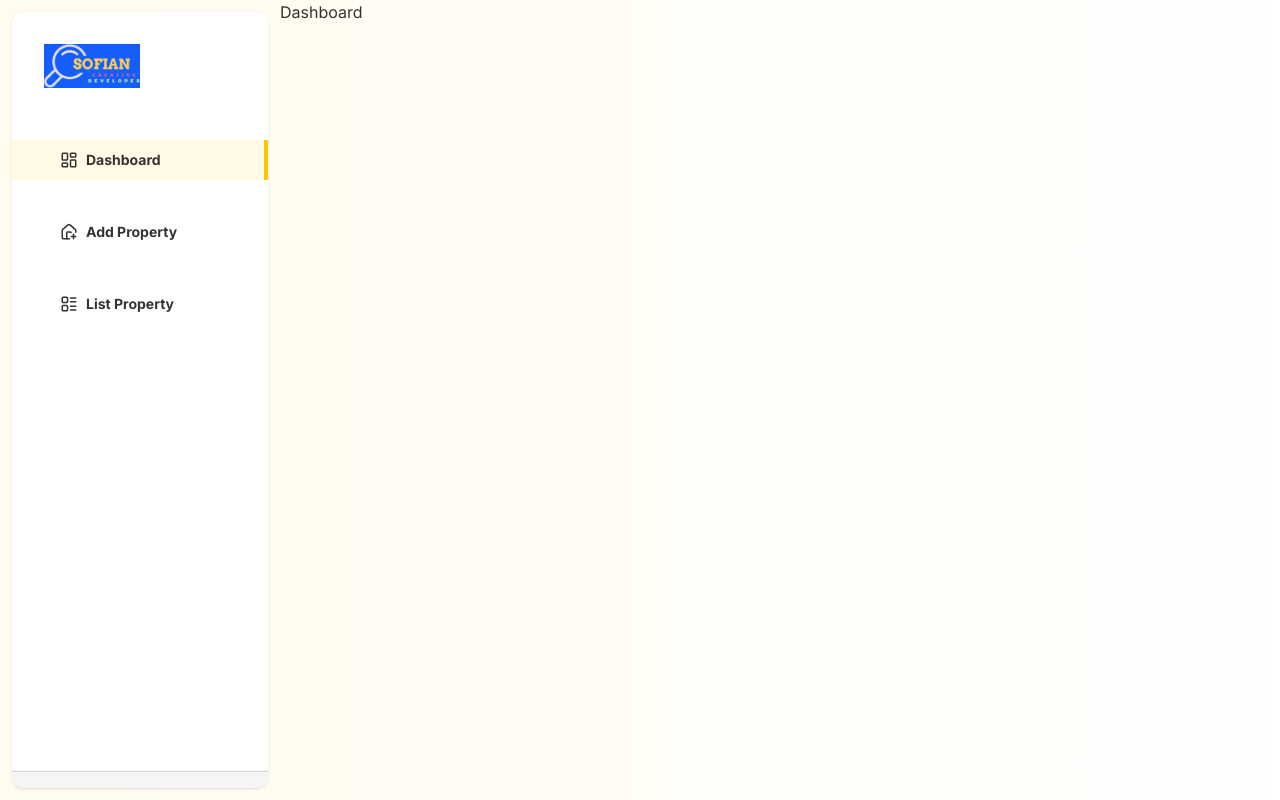
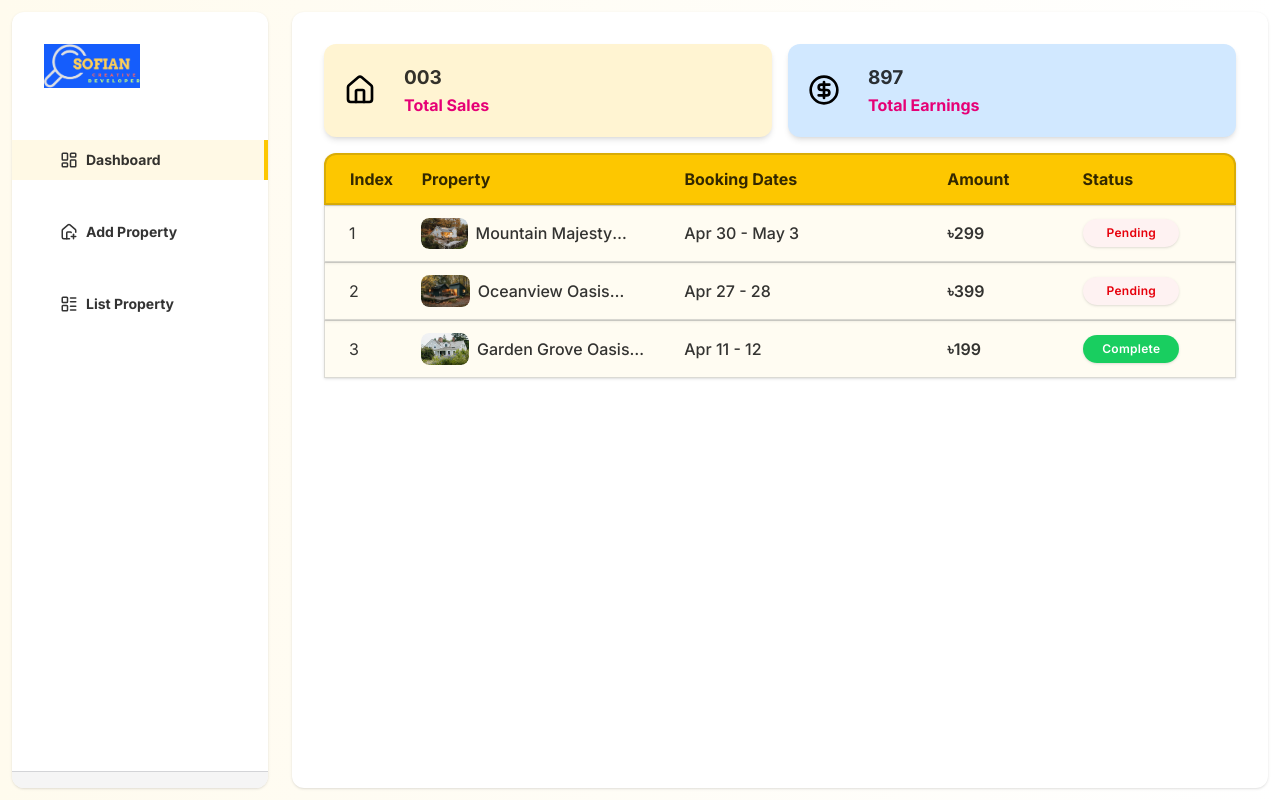
Before and after one commit to marleyDip/React-Modern-Real-Estate-App-Context-API-Tailwind-CSS, a React (Vite) app in the folder client/: page /owner in a window 1280 px wide. Built offline with nearby package versions, Linux system fonts and the light colour scheme; no server answers.

Commit message:
Dashboard update

```diff
--- a/client/src/assets/data.js
+++ b/client/src/assets/data.js
@@ -327,7 +327,7 @@
     property: dummyProperties[1],
     agency: dummyAgencyData,
     checkInDate: "2025-04-30T00:00:00.000Z",
-    checkOutDate: "2025-05-01T00:00:00.000Z",
+    checkOutDate: "2025-05-03T00:00:00.000Z",
     totalPrice: 299,
     guests: 4,
     status: "pending",
--- a/client/src/pages/owner/Dashboard.jsx
+++ b/client/src/pages/owner/Dashboard.jsx
@@ -1,7 +1,178 @@
-import React from "react";
+import { useEffect, useState } from "react";
+import { useAppContext } from "../../context/AppsContext";
+import { assets, dummyDashboardData } from "../../assets/data";
 
 const Dashboard = () => {
-  return <div>Dashboard</div>;
+  const { user, currency } = useAppContext();
+
+  const [dashboardData, setDashboardData] = useState({
+    bookings: [],
+    totalBookings: 0,
+    totalRevenue: 0,
+  });
+
+  const getDashboardData = async () => {
+    setDashboardData(dummyDashboardData);
+  };
+
+  useEffect(() => {
+    getDashboardData();
+  }, [user]);
+
+  const formatBookingDate = (checkInDate, checkOutDate) => {
+    const checkIn = new Date(checkInDate);
+    const checkOut = new Date(checkOutDate);
+
+    const options = { day: "numeric", month: "short" };
+
+    const checkInFormatted = checkIn.toLocaleDateString("en-US", options);
+
+    const checkOutFormatted =
+      checkIn.getMonth() === checkOut.getMonth()
+        ? checkOut.getDate()
+        : checkOut.toLocaleDateString("en-US", options);
+
+    return `${checkInFormatted} - ${checkOutFormatted}`;
+  };
+
+  return (
+    <div className="md:px-8 py-6 xl:py-8 m-1 sm:m-3 h-[97vh] overflow-y-scroll lg:w-11/12 bg-white shadow rounded-xl ">
+      <div className="grid grid-cols-2 gap-4">
+        <div className="flexStart gap-7 p-5 bg-[#fff4d2] lg:min-w-56 rounded-xl shadow-md">
+          <img
+            src={assets.house}
+            alt="houseIcon"
+            className="hidden sm:flex w-8"
+          />
+          <div>
+            <h4 className="h4">
+              {"0" + dashboardData.totalBookings.toString().padStart(2, "0")}
+            </h4>
+
+            <h5 className="h5 text-pink-600">Total Sales</h5>
+          </div>
+        </div>
+
+        <div className="flexStart gap-7 p-5 bg-[#d1e8ff] lg:min-w-56 rounded-xl shadow-md">
+          <img
+            src={assets.dollar}
+            alt="dollarIcon"
+            className="hidden sm:flex w-8"
+          />
+          <div>
+            <h4 className="h4">{dashboardData.totalRevenue}</h4>
+
+            <h5 className="h5 text-pink-600">Total Earnings</h5>
+          </div>
+        </div>
+      </div>
+
+      {/* latest booking / sales */}
+      <div className="mt-4">
+        <div className="flex justify-between flex-wrap gap-2 sm:grid grid-cols-[2fr_2fr_1fr_1fr] lg:grid-cols-[0.5fr_2fr_2fr_1fr_1fr] px-6 py-3 bg-secondary border-2 border-slate-900/15 rounded-t-xl shadow">
+          <h5 className="h5 hidden lg:block">Index</h5>
+
+          <h5 className="h5">Property</h5>
+
+          <h5 className="h5">Booking Dates</h5>
+
+          <h5 className="h5">Amount</h5>
+
+          <h5 className="h5">Status</h5>
+        </div>
+
+        <div>
+          {dashboardData.bookings.map((booking, index) => (
+            <div
+              key={index}
+              className="flex items-center justify-between flex-wrap gap-2 sm:grid grid-cols-[2fr_2fr_1fr_1fr] lg:grid-cols-[0.5fr_2fr_2fr_1fr_1fr] px-6 py-3 bg-secondary/5 border-1 border-slate-900/15 shadow-sm"
+            >
+              <div className="hidden lg:block">{index + 1}</div>
+
+              <div className="flexStart gap-x-2 max-w-64">
+                <div className="overflow-hidden rounded-lg">
+                  <img
+                    src={booking.property.images[0]}
+                    alt={booking.property.title}
+                    className="w-16 rounded-lg"
+                  />
+                </div>
+
+                <div className="line-clamp-1 font-medium">
+                  {booking.property.title}
+                </div>
+              </div>
+
+              {/* <div>
+                {new Date(booking.checkInDate).toLocaleDateString()} to{" "}
+                {new Date(booking.checkOutDate).toLocaleDateString()}
+              </div> */}
+
+              {/* <div className="font-medium">
+                {(() => {
+                  const checkIn = new Date(booking.checkInDate);
+                  const checkOut = new Date(booking.checkOutDate);
+
+                  const options = { day: "numeric", month: "short" };
+
+                  // Example: "24 Aug"
+                  const checkInFormatted = checkIn.toLocaleDateString(
+                    "en-US",
+                    options
+                  );
+
+                  // If check-in and check-out months are the same, only show day for check-out
+                  const checkOutFormatted =
+                    checkIn.getMonth() === checkOut.getMonth()
+                      ? checkOut.getDate() // Just the day number
+                      : checkOut.toLocaleDateString("en-US", options); // Day + Month
+
+                  return `${checkInFormatted} - ${checkOutFormatted}`;
+                })()}
+              </div> */}
+
+              <div className="font-medium">
+                {formatBookingDate(booking.checkInDate, booking.checkOutDate)}
+              </div>
+
+              <div className="font-semibold">
+                {currency}
+                {booking.totalPrice}
+              </div>
+
+              <button
+                className={`${
+                  booking.isPaid
+                    ? "bg-green-500/90 text-white border-green-500 hover:bg-green-600"
+                    : "bg-red-50 text-red-600 border-red-300 hover:bg-red-100"
+                } w-24 py-1.5 rounded-full text-xs font-semibold tracking-wide shadow-sm transition-all duration-300 ease-in-out transform hover:scale-105`}
+              >
+                {booking.isPaid ? "Complete" : "Pending"}
+              </button>
+
+              {/* <button
+                className={`${
+                  booking.isPaid
+                    ? "bg-green-400/80 text-white"
+                    : "bg-secondary/20 text-red-500"
+                } w-22 py-1 rounded-full text-xs font-medium border border-green-500/30`}
+              >
+                {booking.isPaid ? "Complete" : "Pending"}
+              </button> */}
+            </div>
+          ))}
+        </div>
+      </div>
+      {/* latest booking / sales */}
+    </div>
+  );
 };
 
 export default Dashboard;
+
+/*
+    padStart(2, "0") Ensures the string has at least 2 characters.
+
+        => If it’s shorter, it pads with "0" at the start.
+        => If it’s already 2 or more characters, it stays unchanged.
+*/
```
